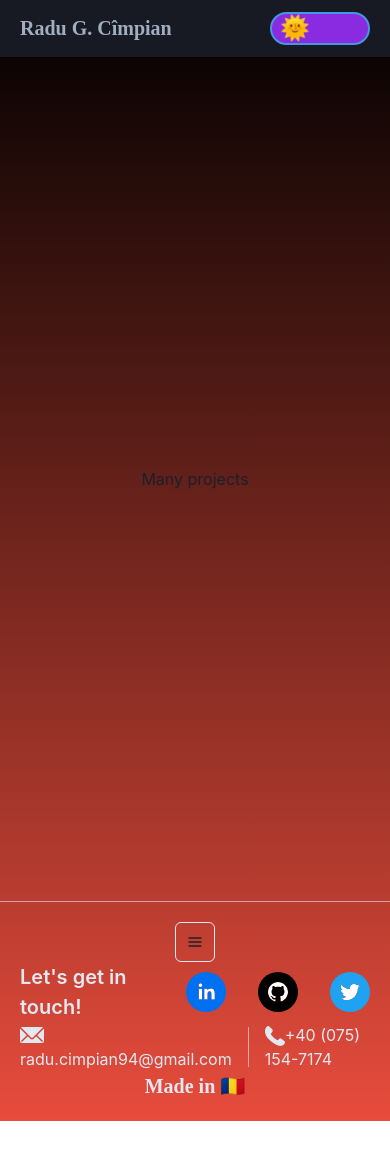
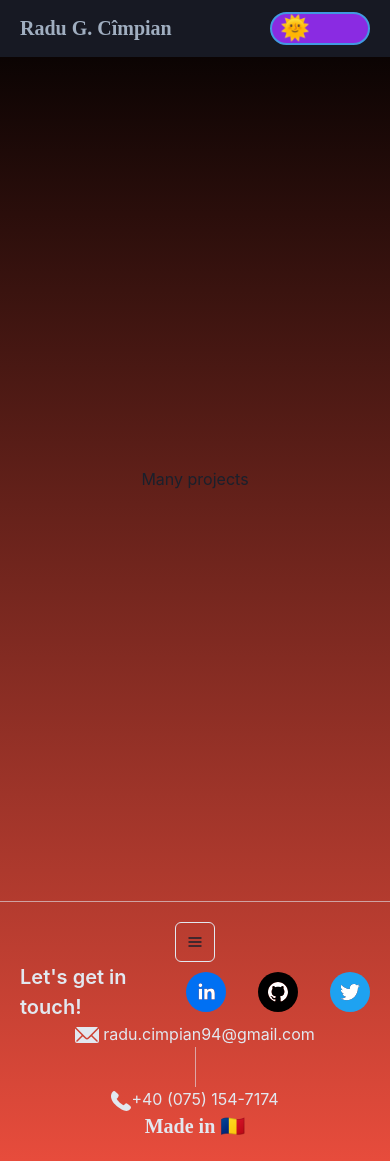
Before and after one commit to cimpianRadu/personal-website, a Next.js app: page /projects in a window 390 px wide. Before the commit the page ends 1121 px from the top, so only its background shows below. Built offline with nearby package versions, Linux system fonts and the light colour scheme.

Commit message:
feat: fix footer for mobile devices

```diff
--- a/components/Footer/Footer.js
+++ b/components/Footer/Footer.js
@@ -61,8 +61,12 @@ export const Footer = () => {
             />
           </HStack>
         </Flex>
-        <Flex alignItems="center">
-          <Box>
+        <Flex
+          display={['block', 'block', 'flex', 'flex']}
+          justifyContent="-moz-initial"
+          alignItems="center"
+        >
+          <Box textAlign="center">
             <EmailIcon w={6} h={6} marginRight={1} color="gray.200" />
             <Link color="gray.200" href="mailto:radu.cimpian94@gmail.com">
               radu.cimpian94@gmail.com
@@ -71,7 +75,7 @@ export const Footer = () => {
           <Center height={10} marginX={4}>
             <Divider orientation="vertical" />
           </Center>
-          <Box>
+          <Box textAlign="center">
             <PhoneIcon w={5} h={5} color="gray.200" />
             <Link color="gray.200" href="tel:+40-075-154-7174">
               +40 (075) 154-7174
```
